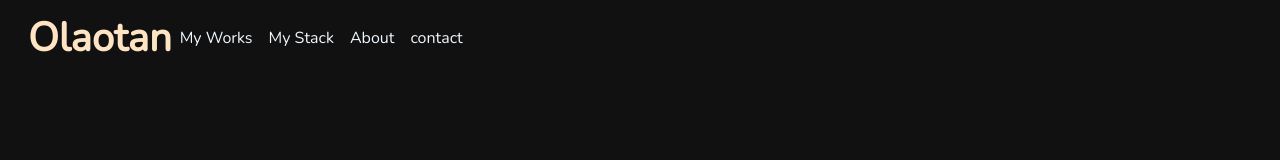
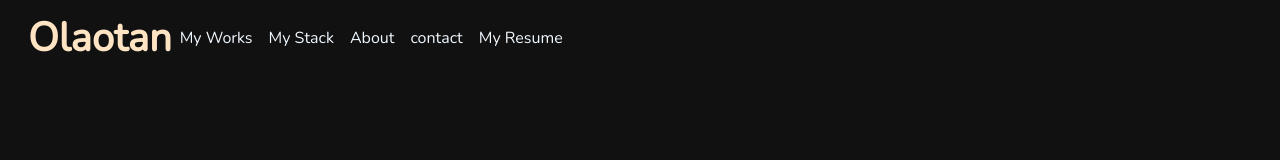
Before and after one commit to jaysville/myportfolio, a plain HTML site: page index.html in a window 1280 px wide. Shown: the top 160 px of the page. Drawn offline with nearby package versions, Linux system fonts and the light colour scheme; some packages are replaced by stand-ins of ours; a script that the page names is missing; a web font is replaced by a local one.

Commit message:
Added Resume

```diff
--- a/index.html
+++ b/index.html
@@ -37,6 +37,9 @@
             </li>
             <li class="nav-item">
               <a class="nav-link " href="#contact">contact</a>
+            </li>
+            <li class="nav-item">
+              <a href="https://drive.google.com/file/d/1hAzOwOS-gtQ-xO8AuorbZer3-B7Kj0Ag/view" class="nav-link">My Resume</a>
             </li>
           </ul>
         </div>
```
